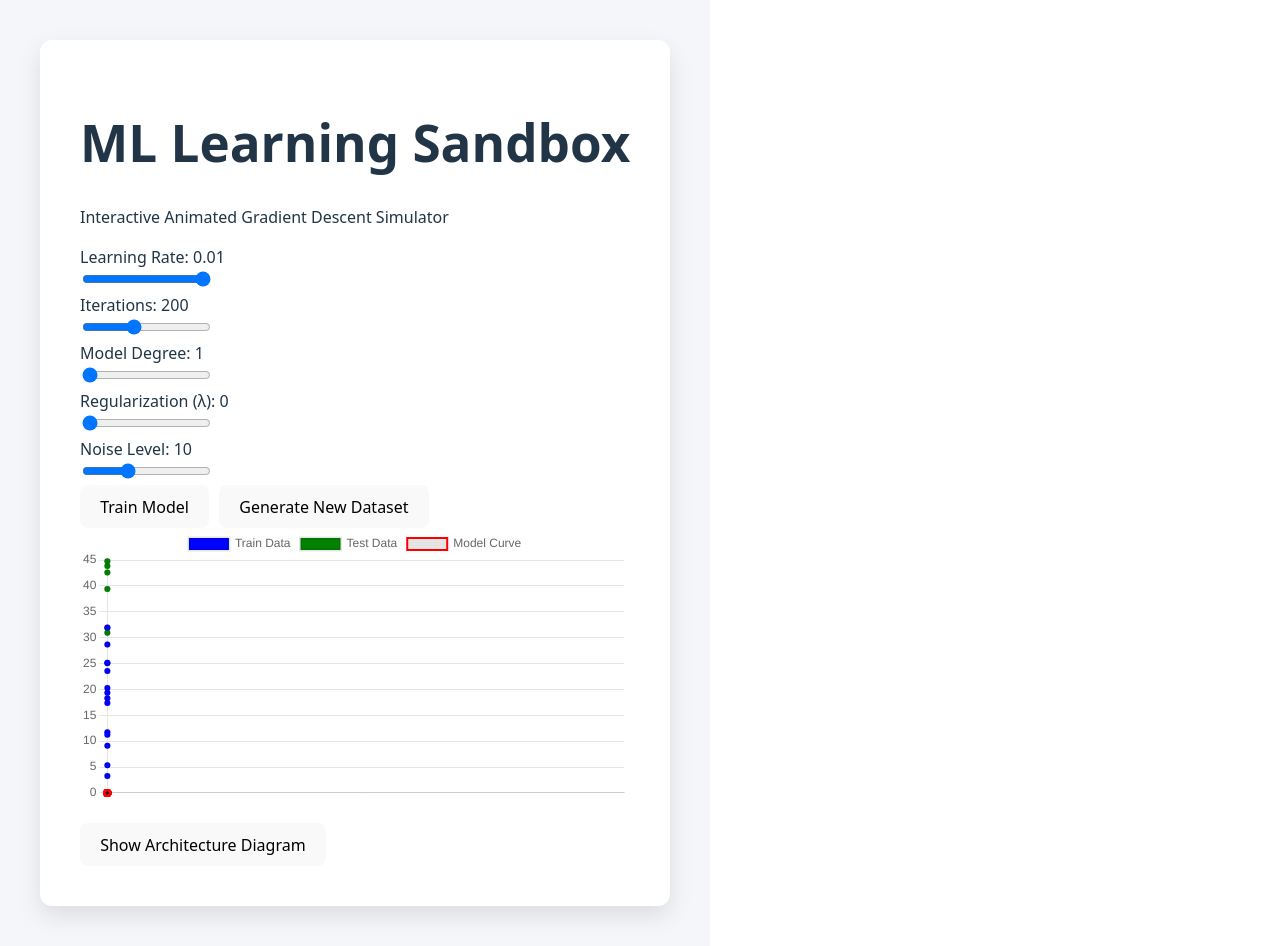
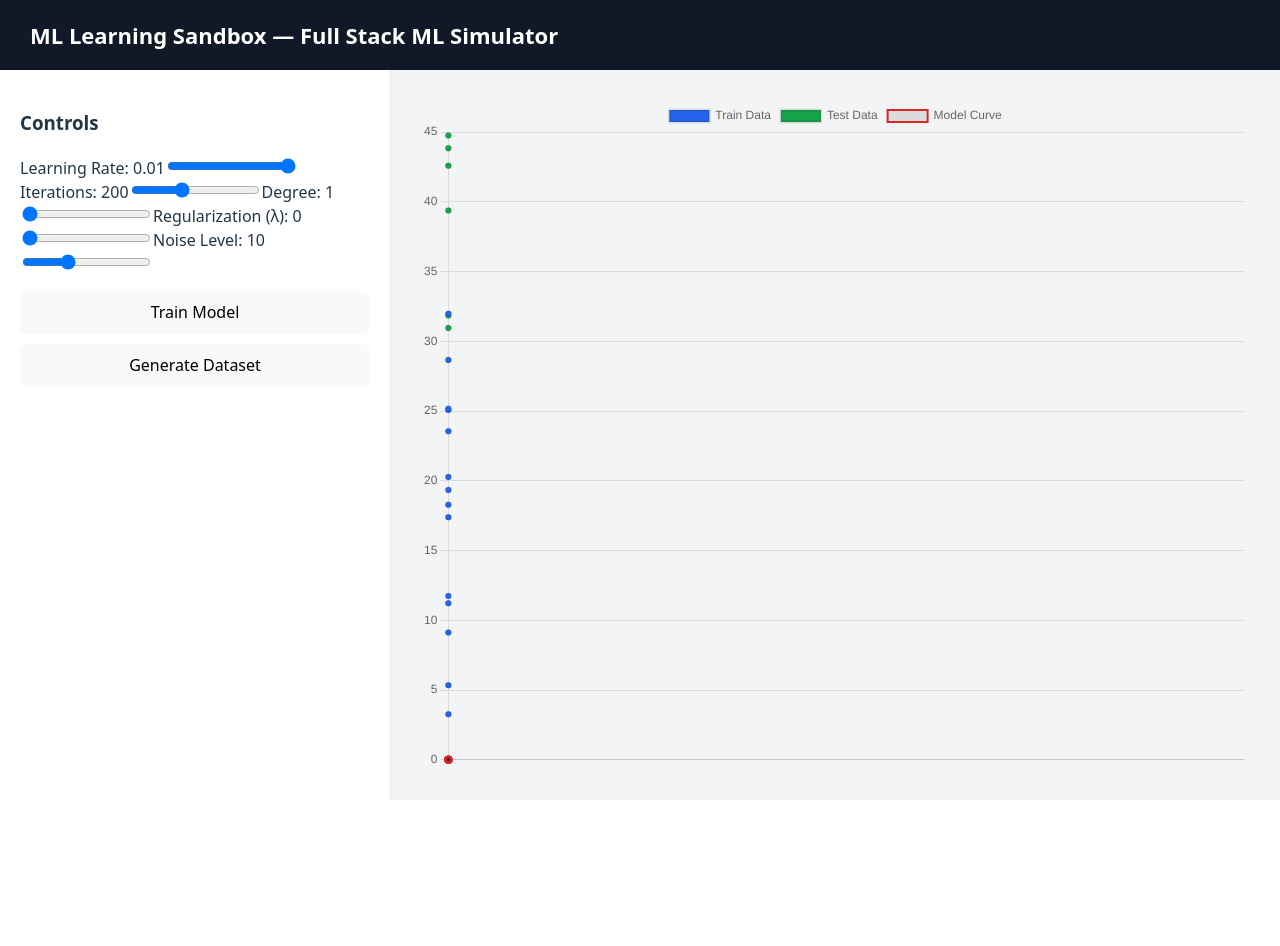
Before and after one commit to mudassirbeg/ENIGMA_2.0_Zyphix, a React (Vite) app: page / in a window 1280 px wide. After the commit the page ends 800 px from the top, so only its background shows below. Built offline with nearby package versions, Linux system fonts and the light colour scheme.

Commit message:
ui: convert app to full-screen landscape ML dashboard layout

```diff
--- a/src/App.jsx
+++ b/src/App.jsx
@@ -27,16 +27,9 @@ function App() {
   const [degree, setDegree] = useState(1);
   const [lambda, setLambda] = useState(0);
   const [noiseLevel, setNoiseLevel] = useState(10);
+  const [weights, setWeights] = useState([0, 0]);
+  const [lossHistory, setLossHistory] = useState([]);
 
-  const [weights, setWeights] = useState([0, 0]);
-  const [trainLoss, setTrainLoss] = useState(0);
-  const [testLoss, setTestLoss] = useState(0);
-  const [lossHistory, setLossHistory] = useState([]);
-  const [isTraining, setIsTraining] = useState(false);
-  const [experiments, setExperiments] = useState([]);
-  const [showArchitecture, setShowArchitecture] = useState(false);
-
-  // Generate Dataset
   const generateDataset = () => {
     const allPoints = Array.from({ length: 20 }, (_, i) => {
       const x = i;
@@ -56,14 +49,10 @@ function App() {
   const { trainData, testData } = dataset;
 
   const trainModel = () => {
-    if (isTraining) return;
-
-    setIsTraining(true);
     let newWeights = Array(degree + 1).fill(0);
     let history = [];
-    let currentIteration = 0;
 
-    const interval = setInterval(() => {
+    for (let iter = 0; iter < iterations; iter++) {
       let gradients = Array(degree + 1).fill(0);
 
       trainData.forEach((point) => {
@@ -80,75 +69,30 @@ function App() {
       });
 
       for (let d = 0; d <= degree; d++) {
-        const regularizationTerm = lambda * newWeights[d];
         newWeights[d] -=
           learningRate *
-          (gradients[d] / trainData.length + regularizationTerm);
+          (gradients[d] / trainData.length + lambda * newWeights[d]);
       }
 
-      let iterationLoss = 0;
+      let loss = 0;
       trainData.forEach((point) => {
         let prediction = 0;
         for (let d = 0; d <= degree; d++) {
           prediction += newWeights[d] * Math.pow(point.x, d);
         }
-        iterationLoss += Math.pow(prediction - point.y, 2);
+        loss += Math.pow(prediction - point.y, 2);
       });
 
-      history.push(iterationLoss / trainData.length);
+      history.push(loss / trainData.length);
+    }
 
-      setWeights([...newWeights]);
-      setLossHistory([...history]);
-
-      currentIteration++;
-
-      if (currentIteration >= iterations) {
-        clearInterval(interval);
-
-        const finalTrainLoss = history[history.length - 1];
-
-        let totalTestError = 0;
-        testData.forEach((point) => {
-          let prediction = 0;
-          for (let d = 0; d <= degree; d++) {
-            prediction += newWeights[d] * Math.pow(point.x, d);
-          }
-          totalTestError += Math.pow(prediction - point.y, 2);
-        });
-
-        const finalTestLoss = totalTestError / testData.length;
-
-        setTrainLoss(finalTrainLoss);
-        setTestLoss(finalTestLoss);
-        setIsTraining(false);
-
-        const isOverfitting = finalTestLoss > finalTrainLoss * 1.2;
-        const isUnderfitting = finalTrainLoss > 20 && finalTestLoss > 20;
-
-        let state = "Balanced";
-        if (isUnderfitting) state = "High Bias (Underfitting)";
-        else if (isOverfitting) state = "High Variance (Overfitting)";
-
-        setExperiments((prev) => [
-          ...prev,
-          {
-            degree,
-            lambda,
-            learningRate,
-            trainLoss: finalTrainLoss,
-            testLoss: finalTestLoss,
-            state,
-          },
-        ]);
-      }
-    }, 30);
+    setWeights(newWeights);
+    setLossHistory(history);
   };
 
   const regenerateData = () => {
     setDataset(generateDataset());
     setWeights(Array(degree + 1).fill(0));
-    setTrainLoss(0);
-    setTestLoss(0);
     setLossHistory([]);
   };
 
@@ -167,19 +111,19 @@ function App() {
       {
         label: "Train Data",
         data: trainData,
-        backgroundColor: "blue",
+        backgroundColor: "#2563eb",
         showLine: false,
       },
       {
         label: "Test Data",
         data: testData,
-        backgroundColor: "green",
+        backgroundColor: "#16a34a",
         showLine: false,
       },
       {
         label: "Model Curve",
         data: lineData,
-        borderColor: "red",
+        borderColor: "#dc2626",
         borderWidth: 2,
         fill: false,
       },
@@ -192,7 +136,7 @@ function App() {
       {
         label: "Training Loss",
         data: lossHistory,
-        borderColor: "purple",
+        borderColor: "#7c3aed",
         borderWidth: 2,
         fill: false,
       },
@@ -200,125 +144,97 @@ function App() {
   };
 
   return (
-    <div style={{ padding: "40px", background: "#f4f6f9", minHeight: "100vh" }}>
-      <div
-        style={{
+    <div style={{
+      width: "100vw",
+      height: "100vh",
+      display: "flex",
+      flexDirection: "column",
+      background: "#f3f4f6"
+    }}>
+
+      {/* HEADER */}
+      <div style={{
+        height: "70px",
+        background: "#111827",
+        color: "white",
+        display: "flex",
+        alignItems: "center",
+        paddingLeft: "30px",
+        fontSize: "22px",
+        fontWeight: "bold"
+      }}>
+        ML Learning Sandbox — Full Stack ML Simulator
+      </div>
+
+      {/* CONTENT */}
+      <div style={{ flex: 1, display: "flex" }}>
+
+        {/* LEFT PANEL */}
+        <div style={{
+          width: "350px",
           background: "white",
-          padding: "40px",
-          borderRadius: "12px",
-          maxWidth: "900px",
-          margin: "auto",
-          boxShadow: "0 10px 25px rgba(0,0,0,0.1)",
-        }}
-      >
-        <h1>ML Learning Sandbox</h1>
-        <p>Interactive Animated Gradient Descent Simulator</p>
+          padding: "20px",
+          borderRight: "1px solid #e5e7eb"
+        }}>
+          <h3>Controls</h3>
 
-        {/* Controls */}
-        <div>
-          <label>Learning Rate: {learningRate}</label><br />
+          <label>Learning Rate: {learningRate}</label>
           <input type="range" min="0.0001" max="0.01" step="0.0001"
             value={learningRate}
             onChange={(e) => setLearningRate(Number(e.target.value))}
           />
-        </div>
 
-        <div>
-          <label>Iterations: {iterations}</label><br />
+          <label>Iterations: {iterations}</label>
           <input type="range" min="10" max="500" step="10"
             value={iterations}
             onChange={(e) => setIterations(Number(e.target.value))}
           />
-        </div>
 
-        <div>
-          <label>Model Degree: {degree}</label><br />
+          <label>Degree: {degree}</label>
           <input type="range" min="1" max="8" step="1"
             value={degree}
             onChange={(e) => setDegree(Number(e.target.value))}
           />
-        </div>
 
-        <div>
-          <label>Regularization (λ): {lambda}</label><br />
+          <label>Regularization (λ): {lambda}</label>
           <input type="range" min="0" max="1" step="0.01"
             value={lambda}
             onChange={(e) => setLambda(Number(e.target.value))}
           />
-        </div>
 
-        <div>
-          <label>Noise Level: {noiseLevel}</label><br />
+          <label>Noise Level: {noiseLevel}</label>
           <input type="range" min="0" max="30" step="1"
             value={noiseLevel}
             onChange={(e) => setNoiseLevel(Number(e.target.value))}
           />
+
+          <button onClick={trainModel} style={{ width: "100%", marginTop: "15px" }}>
+            Train Model
+          </button>
+
+          <button onClick={regenerateData} style={{ width: "100%", marginTop: "10px" }}>
+            Generate Dataset
+          </button>
         </div>
 
-        <button onClick={trainModel} disabled={isTraining}>
-          {isTraining ? "Training..." : "Train Model"}
-        </button>
+        {/* RIGHT PANEL */}
+        <div style={{
+          flex: 1,
+          padding: "30px",
+          display: "flex",
+          flexDirection: "column",
+          gap: "30px"
+        }}>
+          <div style={{ flex: 1 }}>
+            <Line data={chartData} options={{ responsive: true, maintainAspectRatio: false }} />
+          </div>
 
-        <button onClick={regenerateData} style={{ marginLeft: "10px" }}>
-          Generate New Dataset
-        </button>
-
-        <Line data={chartData} />
-
-        {lossHistory.length > 0 && (
-          <>
-            <h3>Loss vs Iterations</h3>
-            <Line data={lossChartData} />
-          </>
-        )}
-
-        {experiments.length > 0 && (
-          <>
-            <h3>Experiment History</h3>
-            <table border="1" width="100%">
-              <thead>
-                <tr>
-                  <th>Degree</th>
-                  <th>Lambda</th>
-                  <th>LR</th>
-                  <th>Train Loss</th>
-                  <th>Test Loss</th>
-                  <th>Result</th>
-                </tr>
-              </thead>
-              <tbody>
-                {experiments.map((exp, i) => (
-                  <tr key={i}>
-                    <td>{exp.degree}</td>
-                    <td>{exp.lambda}</td>
-                    <td>{exp.learningRate}</td>
-                    <td>{exp.trainLoss.toFixed(2)}</td>
-                    <td>{exp.testLoss.toFixed(2)}</td>
-                    <td>{exp.state}</td>
-                  </tr>
-                ))}
-              </tbody>
-            </table>
-          </>
-        )}
-
-        <button
-          onClick={() => setShowArchitecture(!showArchitecture)}
-          style={{ marginTop: "20px" }}
-        >
-          {showArchitecture ? "Hide Architecture" : "Show Architecture Diagram"}
-        </button>
-
-        {showArchitecture && (
-          <div style={{ marginTop: "20px", background: "#f9f9f9", padding: "20px", borderRadius: "8px" }}>
-            <h3>System Architecture</h3>
-            <p><b>1️⃣ User Controls</b> → Sliders adjust ML parameters.</p>
-            <p><b>2️⃣ Data Engine</b> → Generates synthetic dataset.</p>
-            <p><b>3️⃣ ML Engine</b> → Polynomial regression + gradient descent.</p>
-            <p><b>4️⃣ Evaluation</b> → Computes train/test MSE.</p>
-            <p><b>5️⃣ Visualization</b> → Charts display model and loss.</p>
-          </div>
-        )}
+          {lossHistory.length > 0 && (
+            <div style={{ flex: 1 }}>
+              <Line data={lossChartData} options={{ responsive: true, maintainAspectRatio: false }} />
+            </div>
+          )}
+        </div>
       </div>
     </div>
   );
```
